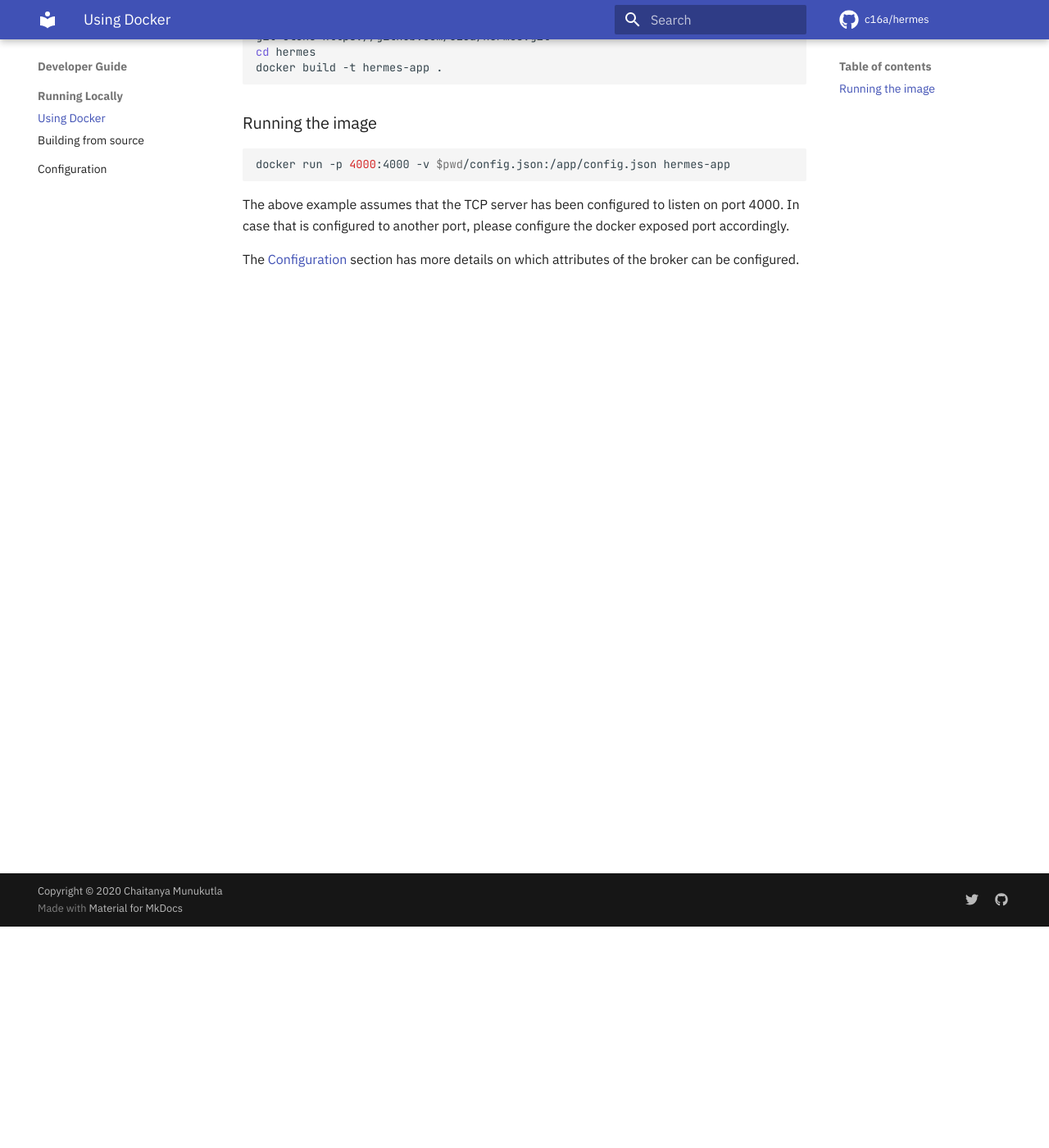
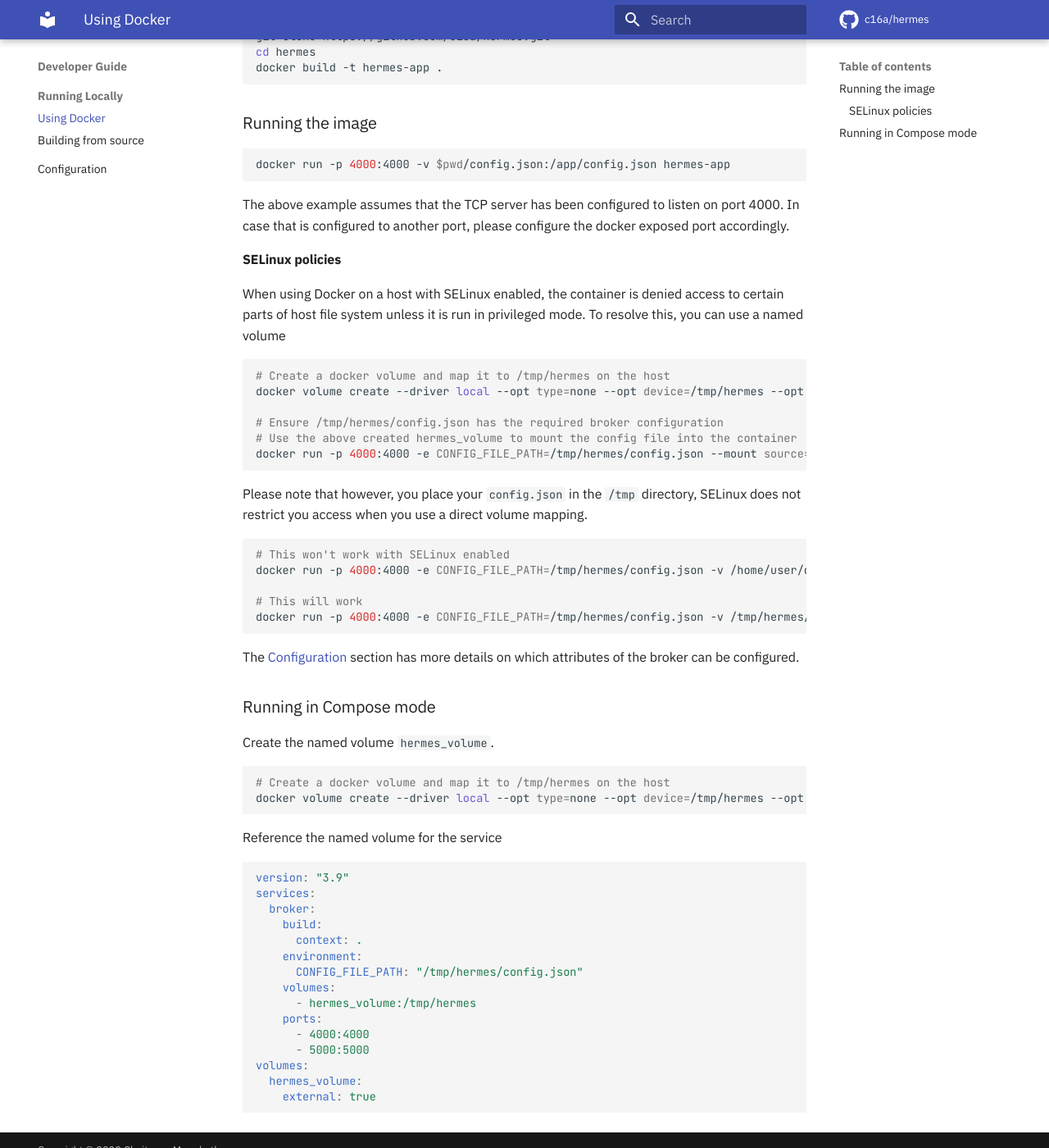
Before and after one commit to c16a/hermes, an MkDocs documentation site: the page built from docs/docker-build.md, in a window 1280 px wide and 1400 px high, scrolled down 270 px. Shown: the whole window at 82% size. Built offline with MkDocs 1.6.1 and Material for MkDocs 9.7.7, drawn with Linux system fonts in a browser that asks for light colours; comment, search, counter and statistics services are not loaded.

Commit message:
Add support for Docker configuration
* Added documentation for SELinux policies with Docker
* Disabled YAML configuration
* Add environment variable for CONFIG_FILE_PATH

Signed-off-by: Chaitanya Munukutla <chaitanya.m61292@gmail.com>

````diff
--- a/docs/docker-build.md
+++ b/docs/docker-build.md
@@ -1,5 +1,5 @@
-Hermes uses a multi stage docker build for hermetic builds,
-while creating a minimal image. Hence, please ensure you use Docker v17.05 or newer.
+Hermes uses a multi stage docker build for hermetic builds, while creating a minimal image. Hence, please ensure you use
+Docker v17.05 or newer.
 
 ```shell
 git clone https://github.com/c16a/hermes.git
@@ -8,13 +8,66 @@ docker build -t hermes-app .
 ```
 
 ### Running the image
+
 ```shell
 docker run -p 4000:4000 -v $pwd/config.json:/app/config.json hermes-app
 ```
 
-The above example assumes that the TCP server has been
-configured to listen on port 4000.
-In case that is configured to another port,
-please configure the docker exposed port accordingly.
+The above example assumes that the TCP server has been configured to listen on port 4000. In case that is configured to
+another port, please configure the docker exposed port accordingly.
+
+#### SELinux policies
+
+When using Docker on a host with SELinux enabled, the container is denied access to certain parts of host file system
+unless it is run in privileged mode. To resolve this, you can use a named volume
+
+```shell
+# Create a docker volume and map it to /tmp/hermes on the host
+docker volume create --driver local --opt type=none --opt device=/tmp/hermes --opt o=bind hermes_volume
+
+# Ensure /tmp/hermes/config.json has the required broker configuration
+# Use the above created hermes_volume to mount the config file into the container
+docker run -p 4000:4000 -e CONFIG_FILE_PATH=/tmp/hermes/config.json --mount source=hermes_volume,target=/tmp/hermes hermes
+```
+
+Please note that however, you place your `config.json` in the `/tmp` directory, SELinux does not restrict you access
+when you use a direct volume mapping.
+
+```shell
+# This won't work with SELinux enabled
+docker run -p 4000:4000 -e CONFIG_FILE_PATH=/tmp/hermes/config.json -v /home/user/config.json:/tmp/hermes/config.json hermes
+
+# This will work
+docker run -p 4000:4000 -e CONFIG_FILE_PATH=/tmp/hermes/config.json -v /tmp/hermes/config.json:/tmp/hermes/config.json hermes
+```
 
 The [Configuration](configuration.md) section has more details on which attributes of the broker can be configured.
+
+### Running in Compose mode
+
+Create the named volume `hermes_volume`.
+
+```shell
+# Create a docker volume and map it to /tmp/hermes on the host
+docker volume create --driver local --opt type=none --opt device=/tmp/hermes --opt o=bind hermes_volume
+```
+
+Reference the named volume for the service
+
+```yaml
+version: "3.9"
+services:
+  broker:
+    build:
+      context: .
+    environment:
+      CONFIG_FILE_PATH: "/tmp/hermes/config.json"
+    volumes:
+      - hermes_volume:/tmp/hermes
+    ports:
+      - 4000:4000
+      - 5000:5000
+volumes:
+  hermes_volume:
+    external: true
+```
````
Also changed, not shown: docker-compose.yml (added, +15 -0 lines), docs/configuration.md (+2 -2 lines), 3 other files.
